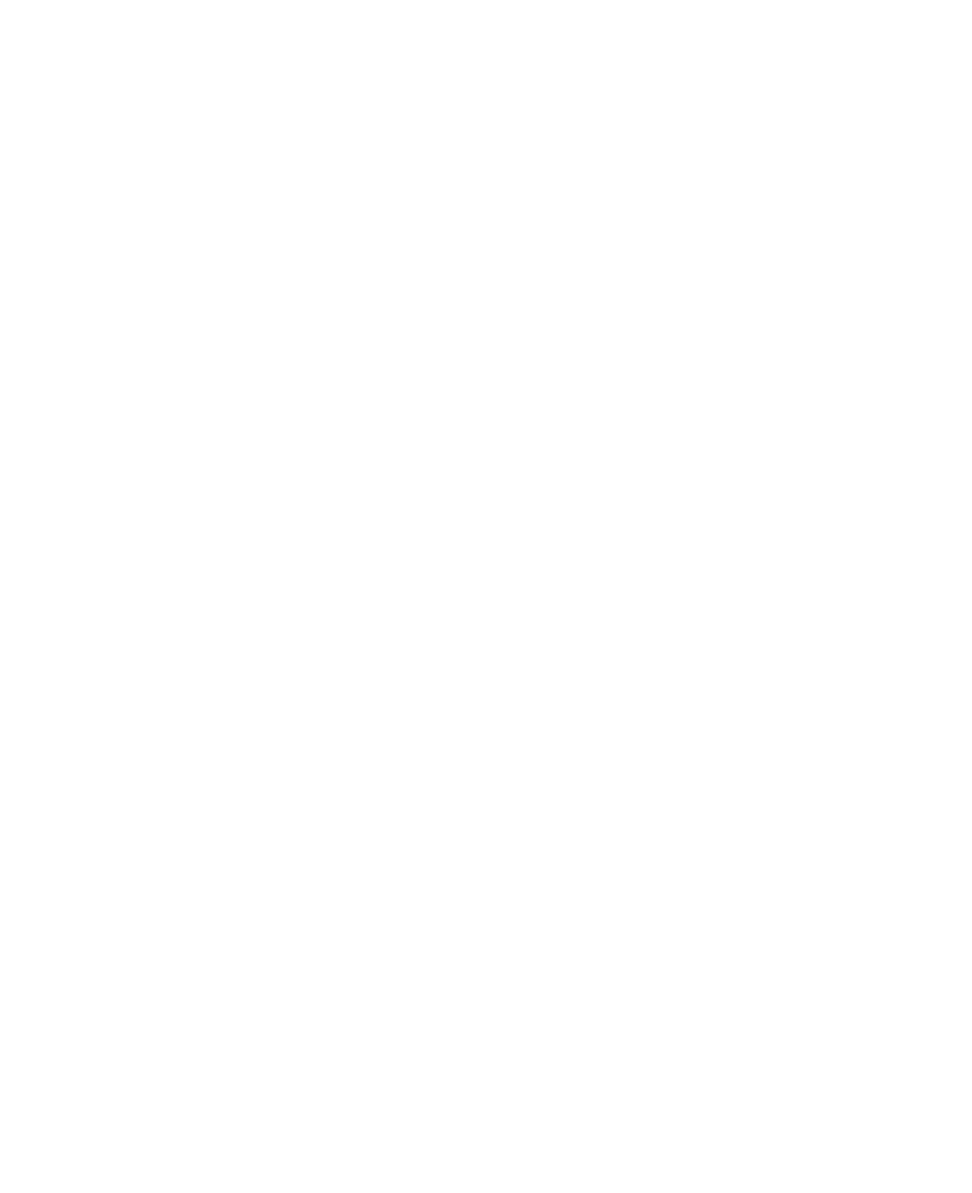
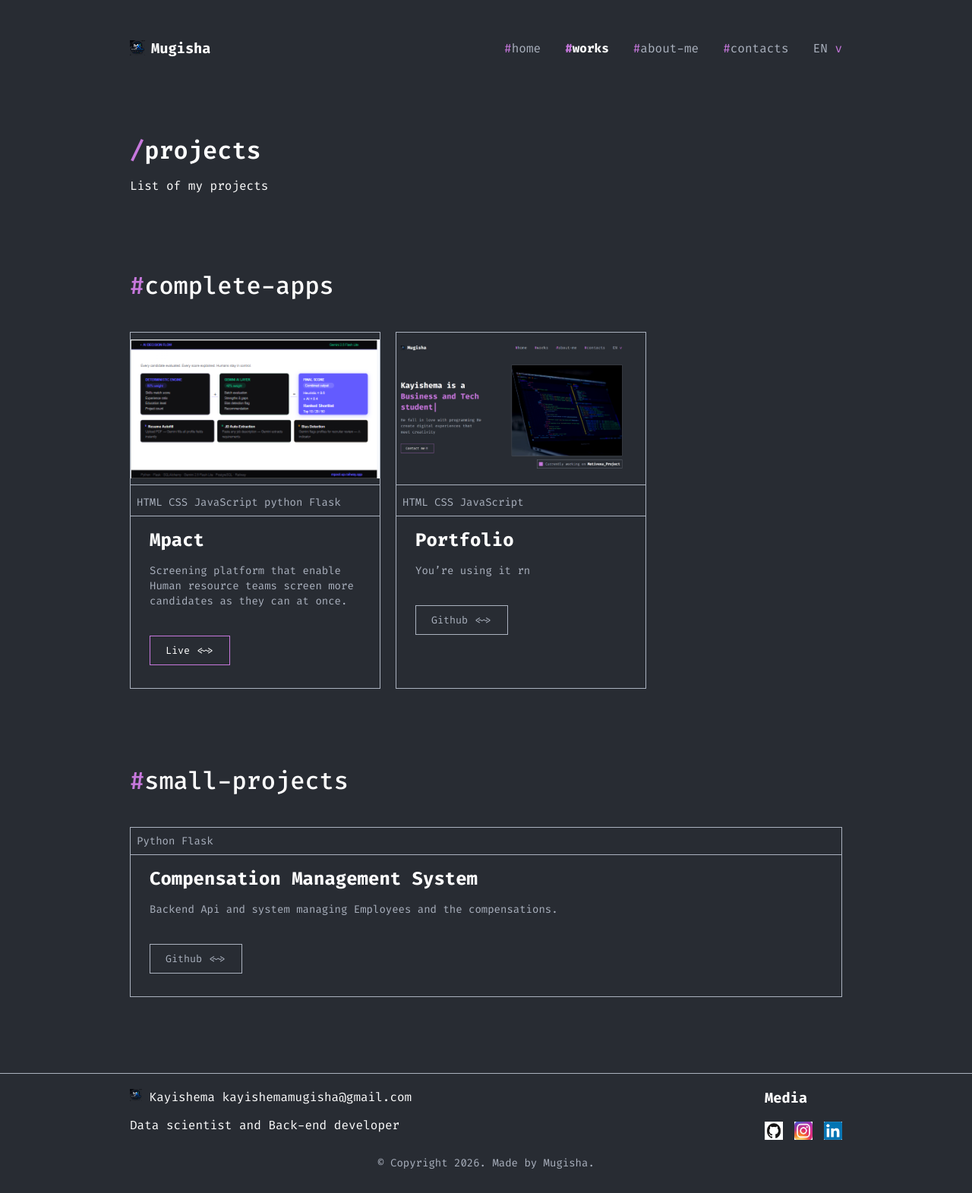
Before and after one commit to mugishakayishema/kayishema, a Flask app: page /projects in a window 1280 px wide. Before the commit the page is empty. Shown: the whole page at 76% size. Before the commit the page ends 800 px from the top, so only its background shows below. Run offline with Flask 3, Linux system fonts and the light colour scheme.

Commit message:
Added my projects into the portfolio

```diff
--- a/desktop.ini
+++ b/desktop.ini
@@ -2,3 +2,4 @@
 WIN_20251114_11_41_27_Pro.jpg=@WIN_20251114_11_41_27_Pro,0
 Screenshot_20230422-181431_1.png=@Screenshot_20230422-181431_1,0
 Screenshot 2026-09-21 105655.png=@Screenshot 2026-09-21 105655,0
+Screenshot 2026-09-23 141346.png=@Screenshot 2026-09-23 141346,0
--- a/static/style.css
+++ b/static/style.css
@@ -272,7 +272,8 @@ button:hover, .two:hover, .second:hover {
 .project-card img, .project-1 img, .project-2 img {
     width: 100%;
     height: 201px;
-    object-fit: cover;
+    object-fit: contain;
+    background-color: #282C33;
     border-bottom: 1px solid #ABB2BF;
 }
 .line-1, .line-2, .card-tech {
--- a/templates/projects.html
+++ b/templates/projects.html
@@ -0,0 +1,133 @@
+<!DOCTYPE html>
+<html lang="en">
+<head>
+    <meta charset="UTF-8">
+    <meta name="viewport" content="width=device-width, initial-scale=1.0">
+    <title>Projects - Kayishema</title>
+    <link rel="stylesheet" href="{{ url_for('static', filename='style.css') }}">
+    <link href="https://fonts.googleapis.com/css2?family=Fira+Code:wght@300;400;500;600;700&display=swap" rel="stylesheet">
+</head>
+<body>
+
+    <div class="header-nav">
+        <a href="{{ url_for('home') }}" class="logo-link">
+            <div class="logo">
+                <img src="{{ url_for('static', filename='images/logo.png') }}" alt="Logo" class="logo-img">
+                <h3>Mugisha</h3>
+            </div>
+        </a>
+        <div class="nav desktop-only">
+            <nav>
+                <ul>
+                    <li><a href="{{ url_for('home') }}"><span class="hash">#</span>home</a></li>
+                    <li><a href="{{ url_for('projects') }}" class="active"><span class="hash">#</span>works</a></li>
+                    <li><a href="{{ url_for('about') }}"><span class="hash">#</span>about-me</a></li>
+                    <li><a href="{{ url_for('contact') }}"><span class="hash">#</span>contacts</a></li>
+                    <li><a href="{{ url_for('home') }}">EN <span class="hash">v</span></a></li>
+                </ul>
+            </nav>
+        </div>
+        <div class="burger-icon" onclick="toggleMenu()">
+            <div class="line"></div>
+            <div class="line"></div>
+        </div>
+    </div>
+
+    <div class="mobile-menu" id="mobileMenu">
+        <div class="mobile-header">
+            <div class="logo">
+                <img src="{{ url_for('static', filename='images/logo.png') }}" alt="Logo">
+                <h3>Mugisha</h3>
+            </div>
+            <div class="close-icon" onclick="toggleMenu()">X</div>
+        </div>
+        <ul class="mobile-links">
+            <li><a href="{{ url_for('home') }}"><span class="hash">#</span>home</a></li>
+            <li><a href="{{ url_for('projects') }}"><span class="hash">#</span>works</a></li>
+            <li><a href="{{ url_for('about') }}"><span class="hash">#</span>about-me</a></li>
+            <li><a href="{{ url_for('contact') }}"><span class="hash">#</span>contacts</a></li>
+        </ul>
+    </div>
+
+    <div class="main-container hidden-element" style="margin-top: 50px;">
+        <div class="page-title-box">
+            <h1 class="page-title"><span class="hash">/</span>projects</h1>
+            <p class="page-desc">List of my projects</p>
+        </div>
+    </div>
+
+    <div class="main-container hidden-element delay-200">
+        <div class="section-title">
+            <h2><span class="hash">#</span>complete-apps</h2>
+        </div>
+
+        <div class="projects-grid">
+            <div class="project-card hover-card">
+                <img src="{{ url_for('static', filename='images/mpact.png') }}" alt="Mpact">
+                <div class="card-tech">HTML CSS JavaScript python Flask</div>
+                <div class="card-body">
+                    <h3>Mpact</h3>
+                    <p>Screening platform that enable Human resource teams screen more candidates as they can at once.</p>
+                    <div class="card-buttons">
+                        <a href="https://mpact.principie.tech/" target="_blank"><button class="two">Live <~></button></a>
+                    </div>
+                </div>
+            </div>
+            <div class="project-card hover-card">
+                <img src="{{ url_for('static', filename='images/portfolio.png') }}" alt="Portfolio">
+                <div class="card-tech">HTML CSS JavaScript</div>
+                <div class="card-body">
+                    <h3>Portfolio</h3>
+                    <p>You’re using it rn</p>
+                    <div class="card-buttons">
+                        <a href="https://github.com/" target="_blank"><button class="second">Github <~></button></a>
+                    </div>
+                </div>
+            </div>
+        </div>
+    </div>
+
+    <div class="main-container hidden-element">
+        <div class="section-title">
+            <h2><span class="hash">#</span>small-projects</h2>
+        </div>
+
+        <div class="projects-grid">
+            <div class="project-card small hover-card">
+                <div class="card-tech">Python Flask</div>
+                <div class="card-body">
+                    <h3>Compensation Management System</h3>
+                    <p>Backend Api and system managing Employees and the compensations.</p>
+                    <div class="card-buttons">
+                        <a href="https://github.com/mugishakayishema" target="_blank"><button class="second">Github <~></button></a>
+                    </div>
+                </div>
+            </div>
+
+         </div>
+    </div>
+
+    <div class="footer-line"></div>
+    <div class="footer">
+        <div class="footer-left">
+            <div class="footer-logo">
+                <img src="{{ url_for('static', filename='images/logo.png') }}" width="16px"> <span>Kayishema</span> <span class="email-text">kayishemamugisha@gmail.com</span>
+            </div>
+            <p>Data scientist and Back-end developer</p>
+        </div>
+        <div class="footer-right">
+            <h3>Media</h3>
+            <div class="socials">
+                <a href="https://github.com/mugishakayishema"><img src="{{ url_for('static', filename='images/github.png') }}" alt="gh"></a>
+                <a href="https://instagram.com/mugishakayishema"><img src="{{ url_for('static', filename='images/instagram.png') }}" alt="fg"></a>
+                <a href="https://linkedin.com/in/kayishema-mugisha-4b95043a2"><img src="{{ url_for('static', filename='images/linkedin.png') }}" alt="dc"></a>
+            </div>
+        </div>
+    </div>
+    <div class="copyright">
+        <p>© Copyright 2026. Made by Mugisha.</p>
+    </div>
+
+    <script src="{{ url_for('static', filename='script.js') }}"></script>
+</body>
+</html>
```
Also changed, not shown: static/images/portfolio.png (added).
